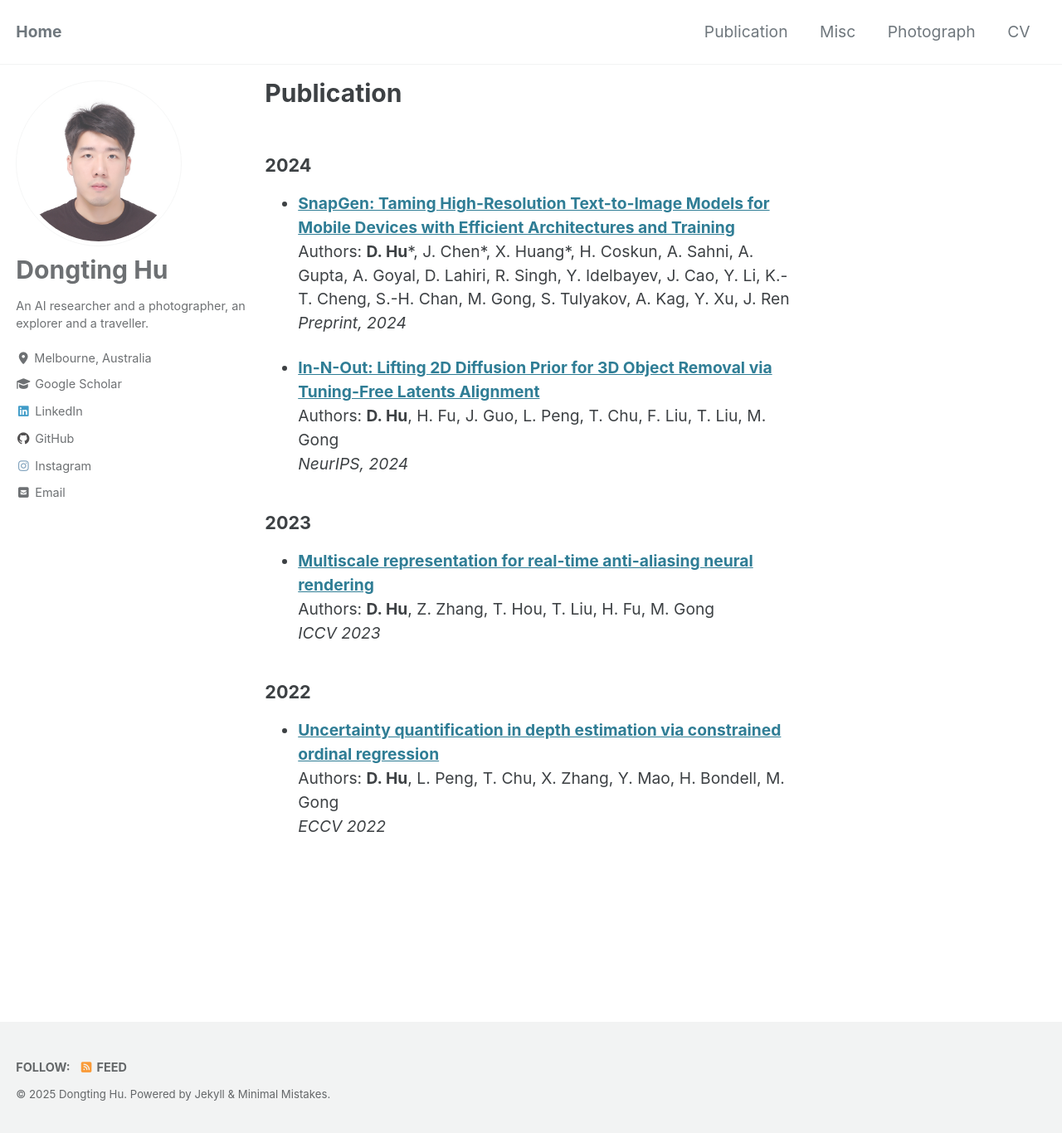
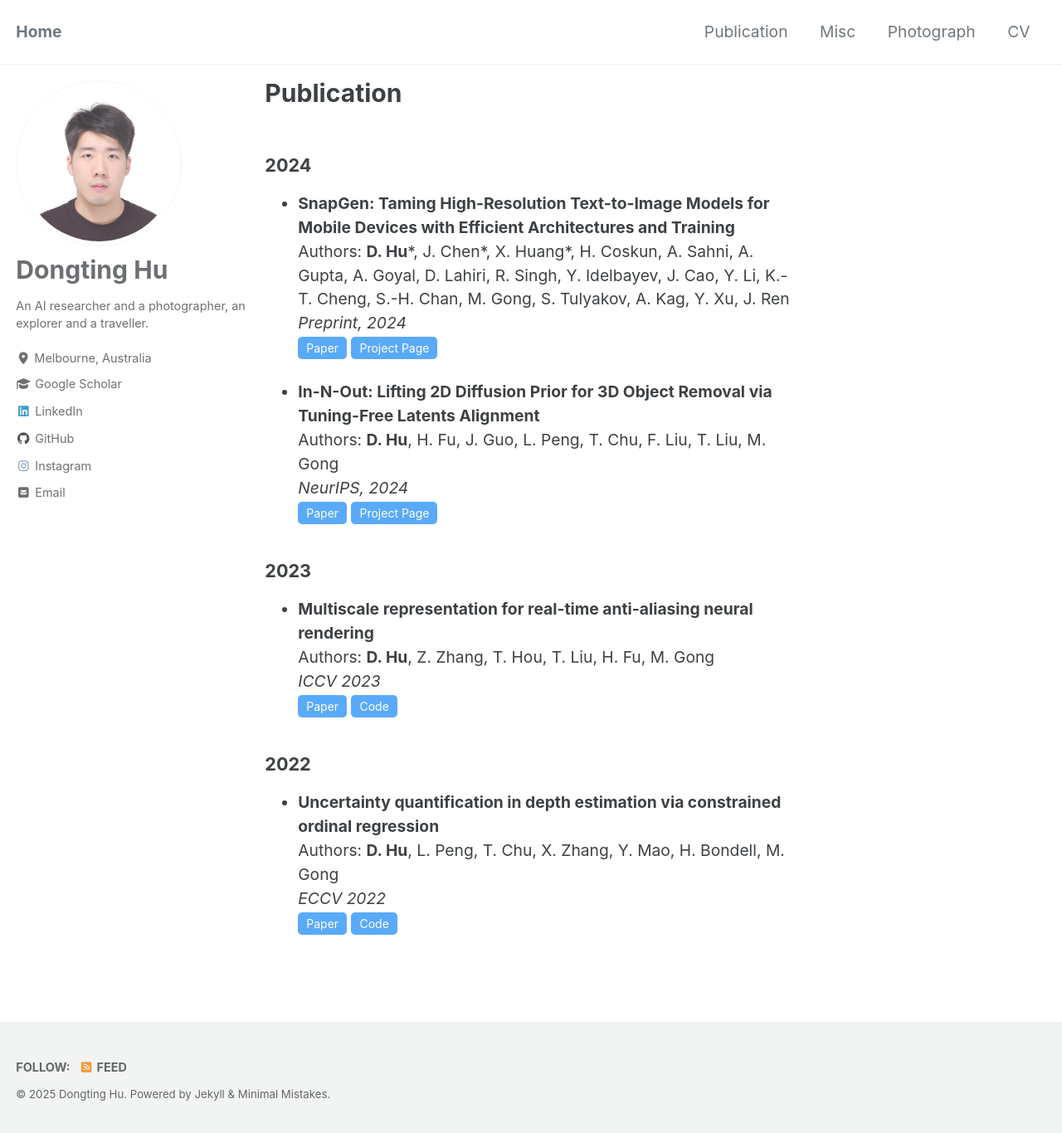
Before and after one commit to timmy11hu/timmy11hu.github.io, a Jekyll site: the page built from _pages/publication.md, in a window 1280 px wide and 1368 px high. Shown: the whole window at 83% size. Built offline with Jekyll 4.4.1, drawn with Linux system fonts in a browser that asks for light colours; cached includes are drawn as plain includes.

Commit message:
update pub

```diff
--- a/_pages/publication.md
+++ b/_pages/publication.md
@@ -8,20 +8,61 @@ author_profile: true
 <!-- ## Publications -->
 
 ### 2024
-- [**SnapGen: Taming High-Resolution Text-to-Image Models for Mobile Devices with Efficient Architectures and Training**](https://arxiv.org/pdf/2412.09619){:target="_blank"}
+- **SnapGen: Taming High-Resolution Text-to-Image Models for Mobile Devices with Efficient Architectures and Training**
   Authors: **D. Hu**\*, J. Chen\*, X. Huang\*, H. Coskun, A. Sahni, A. Gupta, A. Goyal, D. Lahiri, R. Singh, Y. Idelbayev, J. Cao, Y. Li, K.-T. Cheng, S.-H. Chan, M. Gong, S. Tulyakov, A. Kag, Y. Xu, J. Ren
   *Preprint, 2024*
+  <a href="https://arxiv.org/pdf/2412.09619" style="text-decoration: none;">
+  <button style="padding: 5px 10px; font-size: 14px; cursor: pointer; background-color:rgb(90, 170, 250); color: white; border: none; border-radius: 5px;">
+    Paper
+  </button>
+  </a>
+  <a href="https://snap-research.github.io/snapgen/" style="text-decoration: none;">
+  <button style="padding: 5px 10px; font-size: 14px; cursor: pointer; background-color:rgb(90, 170, 250); color: white; border: none; border-radius: 5px;">
+    Project Page
+  </button>
+  </a>
 
-- [**In-N-Out: Lifting 2D Diffusion Prior for 3D Object Removal via Tuning-Free Latents Alignment**](https://openreview.net/pdf?id=gffaYDu9mM){:target="_blank"}
+
+- **In-N-Out: Lifting 2D Diffusion Prior for 3D Object Removal via Tuning-Free Latents Alignment**
   Authors: **D. Hu**, H. Fu, J. Guo, L. Peng, T. Chu, F. Liu, T. Liu, M. Gong
   *NeurIPS, 2024*
+  <a href="https://openreview.net/pdf?id=gffaYDu9mM" style="text-decoration: none;">
+  <button style="padding: 5px 10px; font-size: 14px; cursor: pointer; background-color:rgb(90, 170, 250); color: white; border: none; border-radius: 5px;">
+    Paper
+  </button>
+  </a>
+  <a href="https://timmy11hu.github.io/3dor.github.io/" style="text-decoration: none;">
+  <button style="padding: 5px 10px; font-size: 14px; cursor: pointer; background-color:rgb(90, 170, 250); color: white; border: none; border-radius: 5px;">
+    Project Page
+  </button>
+  </a>
 
 ### 2023
-- [**Multiscale representation for real-time anti-aliasing neural rendering**](https://openaccess.thecvf.com/content/ICCV2023/papers/Hu_Multiscale_Representation_for_Real-Time_Anti-Aliasing_Neural_Rendering_ICCV_2023_paper.pdf){:target="_blank"}
+- **Multiscale representation for real-time anti-aliasing neural rendering**
   Authors: **D. Hu**, Z. Zhang, T. Hou, T. Liu, H. Fu, M. Gong
   *ICCV 2023*
+  <a href="https://openaccess.thecvf.com/content/ICCV2023/papers/Hu_Multiscale_Representation_for_Real-Time_Anti-Aliasing_Neural_Rendering_ICCV_2023_paper.pdf" style="text-decoration: none;">
+  <button style="padding: 5px 10px; font-size: 14px; cursor: pointer; background-color:rgb(90, 170, 250); color: white; border: none; border-radius: 5px;">
+    Paper
+  </button>
+  </a>
+  <a href="https://github.com/timmy11hu/Mip-VoG" style="text-decoration: none;">
+  <button style="padding: 5px 10px; font-size: 14px; cursor: pointer; background-color:rgb(90, 170, 250); color: white; border: none; border-radius: 5px;">
+    Code
+  </button>
+  </a>
 
 ### 2022
-- [**Uncertainty quantification in depth estimation via constrained ordinal regression**](https://www.ecva.net/papers/eccv_2022/papers_ECCV/papers/136620229.pdf){:target="_blank"}
+- **Uncertainty quantification in depth estimation via constrained ordinal regression**
   Authors: **D. Hu**, L. Peng, T. Chu, X. Zhang, Y. Mao, H. Bondell, M. Gong
   *ECCV 2022*
+  <a href="https://www.ecva.net/papers/eccv_2022/papers_ECCV/papers/136620229.pdf" style="text-decoration: none;">
+  <button style="padding: 5px 10px; font-size: 14px; cursor: pointer; background-color:rgb(90, 170, 250); color: white; border: none; border-radius: 5px;">
+    Paper
+  </button>
+  </a>
+  <a href="https://github.com/timmy11hu/ConOR" style="text-decoration: none;">
+  <button style="padding: 5px 10px; font-size: 14px; cursor: pointer; background-color:rgb(90, 170, 250); color: white; border: none; border-radius: 5px;">
+    Code
+  </button>
+  </a>
```
Also changed, not shown: _layouts/home.html (+12 -12 lines), _pages/misc.md (+7 -5 lines).
